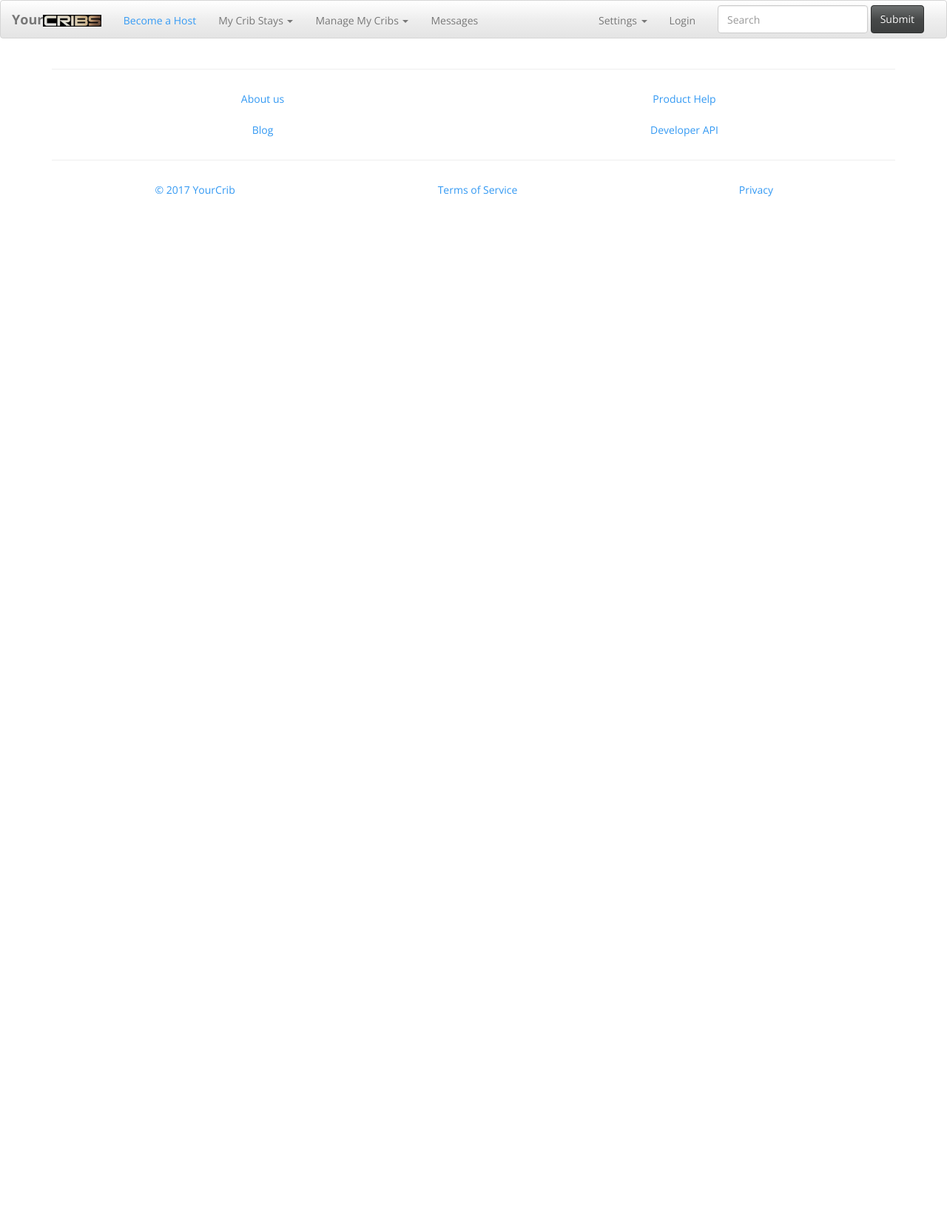
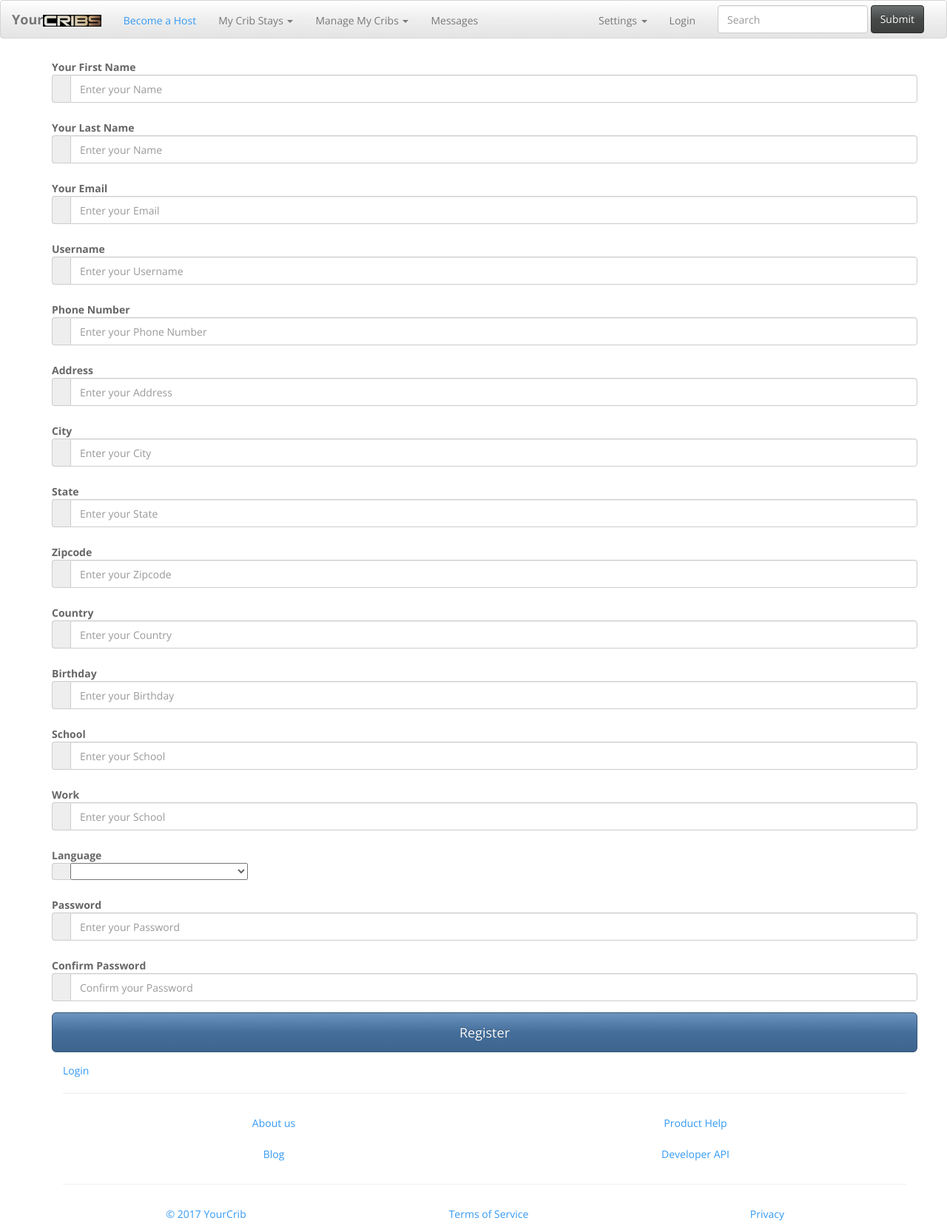
Before and after one commit to samq1/airBnB, a Django app: page /login in a window 1280 px wide. Shown: the whole page at 74% size. Before the commit the page ends 266 px from the top, so only its background shows below. Run offline with Django 3.2, Linux system fonts and the light colour scheme; lists and menus that the app fills with data are empty; parts of the project's set-up code (start-up, migrations or seed data) failed here and were passed over; some libraries are stand-ins or nearby versions.

Commit message:
html changes for login

```diff
--- a/airbnb/airbnb/urls.py
+++ b/airbnb/airbnb/urls.py
@@ -18,7 +18,7 @@ from django.contrib import admin
 
 urlpatterns = [
     url(r'^admin/', admin.site.urls),
-    url(r'^login/', include('apps.loginregis_app.urls', namespace="login")),
+    url(r'^login', include('apps.loginregis_app.urls', namespace="login")),
     url(r'^main/', include('apps.main_router.urls', namespace="main")),
     url(r'^users/', include('apps.airbnb_app.urls', namespace="users")),
     url(r'^places/', include('apps.place_app.urls', namespace="places")),
--- a/airbnb/apps/loginregis_app/templates/loginregis_app/index.html
+++ b/airbnb/apps/loginregis_app/templates/loginregis_app/index.html
@@ -1,4 +1,4 @@
- {% extends 'base/base.html' %} {% block content %}
+{% extends 'base/base.html' %} {% block content %}
 
     {% if messages %}
     <ul class="messages">
--- a/airbnb/apps/loginregis_app/views.py
+++ b/airbnb/apps/loginregis_app/views.py
@@ -7,7 +7,7 @@ from datetime import date
 import json
 
 def index(request):
-
+    print ('YOURE AT THE LOGIN PAGE!')
     return render(request, 'loginregis_app/index.html')
 
 def register(request):
```
Also changed, not shown: 2 other files.
